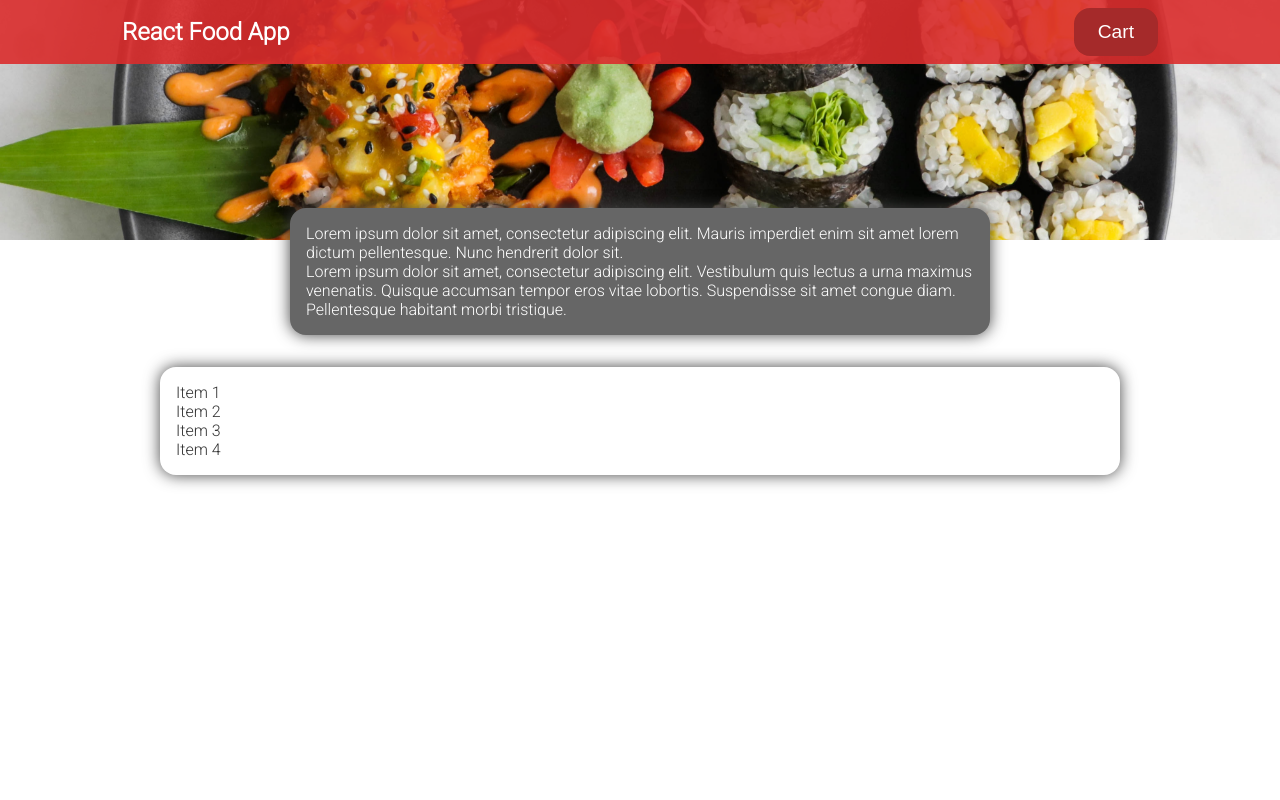
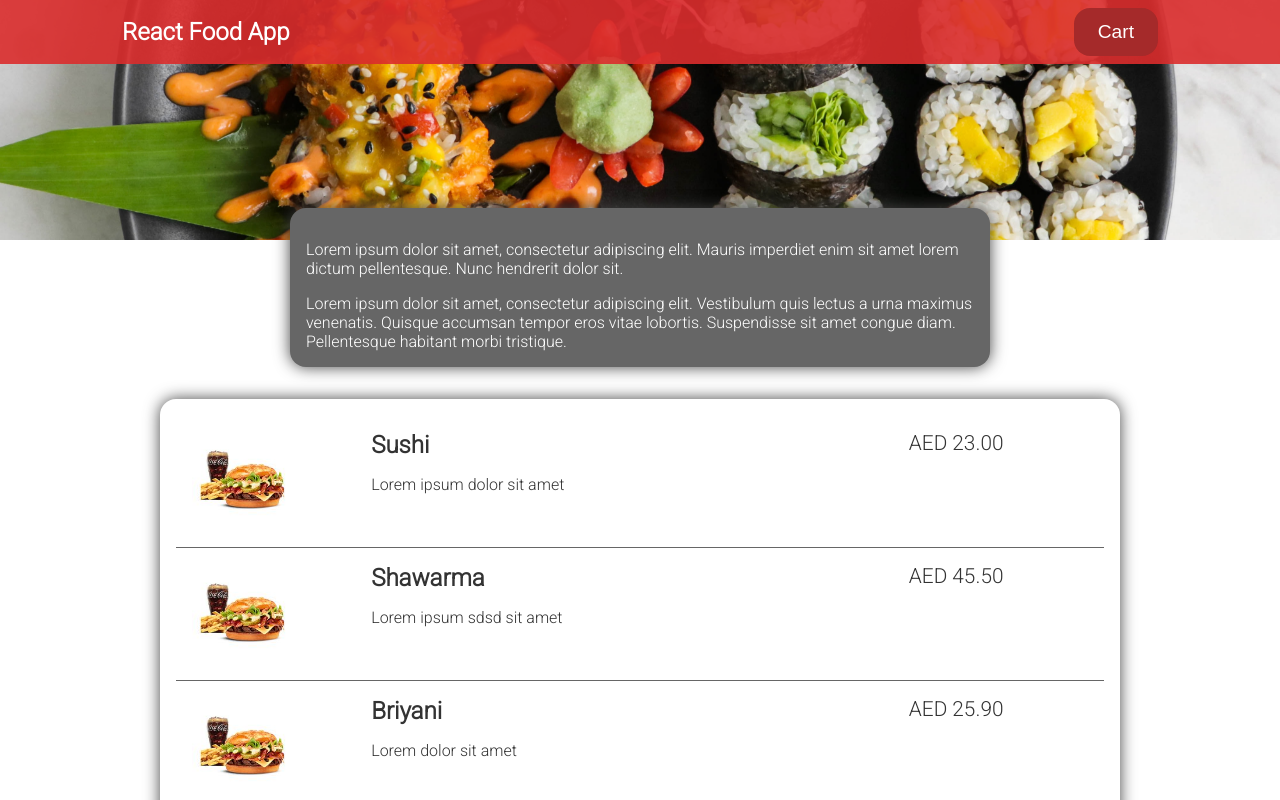
Before and after one commit to Manodevi/food-app, a React (Create React App) app: page / in a window 1280 px wide. Shown: the top 800 px of the page. Built offline with nearby package versions, Linux system fonts and the light colour scheme.

Commit message:
Added new Component for each meal item and changed the meals list accordingly

```diff
--- a/src/components/Meals/MealsList.js
+++ b/src/components/Meals/MealsList.js
@@ -1,13 +1,51 @@
 import Card from '../UI/Card';
+import MealsListItem from './MealsListItem';
 
+const DUMMY_LIST = [
+  {
+    id: 'meals_1',
+    name: 'Sushi',
+    description: 'Lorem ipsum dolor sit amet',
+    price: 23,
+    img: '/assets/img/Cheese_Lover_Beef.jpg'
+  },
+  {
+    id: 'meals_2',
+    name: 'Shawarma',
+    description: 'Lorem ipsum sdsd sit amet',
+    price: 45.50,
+    img: '/assets/img/Cheese_Lover_Beef.jpg'
+  },
+  {
+    id: 'meals_4',
+    name: 'Briyani',
+    description: 'Lorem dolor sit amet',
+    price: 25.90,
+    img: '/assets/img/Cheese_Lover_Beef.jpg'
+  },
+  {
+    id: 'meals_5',
+    name: 'Mac Soup',
+    description: 'Lorem ipsum dolor sit amet',
+    price: 12.99,
+    img: '/assets/img/Cheese_Lover_Beef.jpg'
+  },
+  {
+    id: 'meals_6',
+    name: 'Veg Roll',
+    description: 'Lorem ipsum dolor sit amet',
+    price: 10,
+    img: '/assets/img/Cheese_Lover_Beef.jpg'
+  },
+];
 const MealsList = () => {
+  const list = DUMMY_LIST.map(item =>
+            <MealsListItem {...item} key = {item.id} />
+            );
   return (
     <Card className = "card-light meals-list">
       <ul>
-        <li>Item 1</li>
-        <li>Item 2</li>
-        <li>Item 3</li>
-        <li>Item 4</li>
+        {list}
       </ul>
     </Card>
   );
--- /dev/null
+++ b/src/components/Meals/MealsListItem.js
@@ -0,0 +1,17 @@
+const MealsListItem = props => {
+  console.log(props.name);
+  return (
+    <li>
+      <img src={props.img} alt = {props.name} />
+      <div className = "item-info">
+        <h2>{props.name}</h2>
+        <p>{props.description}</p>
+      </div>
+      <div className = "item-price">
+        <div>AED {props.price.toFixed(2)}</div>
+      </div>
+    </li>
+  );
+};
+
+export default MealsListItem;
--- a/src/index.css
+++ b/src/index.css
@@ -20,6 +20,10 @@ ul {
   list-style: none;
 }
 
+p {
+  margin-top: 1rem;
+}
+
 header {
   background: url('./img/food_banner.jpg') center center/cover;
   max-width: 100vw;
@@ -33,6 +37,7 @@ header {
   left: 0;
   top: 0;
   width: 100%;
+  z-index: 1;
 }
 
 #nav-head .header-content {
@@ -90,6 +95,30 @@ header {
   margin-top: -2rem;
 }
 
-.meals-list {
+.meals-list  {
   margin-top: 2rem;
 }
+
+ul {
+  display: flex;
+  flex-direction: column;
+  align-items: center;
+  justify-content: center;
+  width: 100%;
+}
+
+.meals-list ul li {
+  display: grid;
+  grid-template-columns: 1fr 3fr 1fr;
+  width: 100%;
+  border-bottom: 1px solid #666;
+  padding: 1rem;
+}
+
+.meals-list li img {
+  height: 100px;
+}
+
+li .item-price {
+  font-size: 1.3rem;
+}
```
Also changed, not shown: public/Cheese_Lover_Beef.jpg (added), public/assets/img/Cheese_Lover_Beef.jpg (added).
